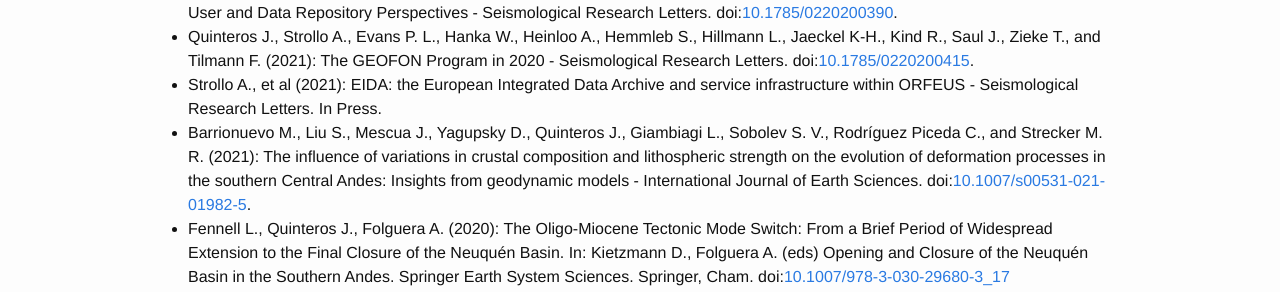
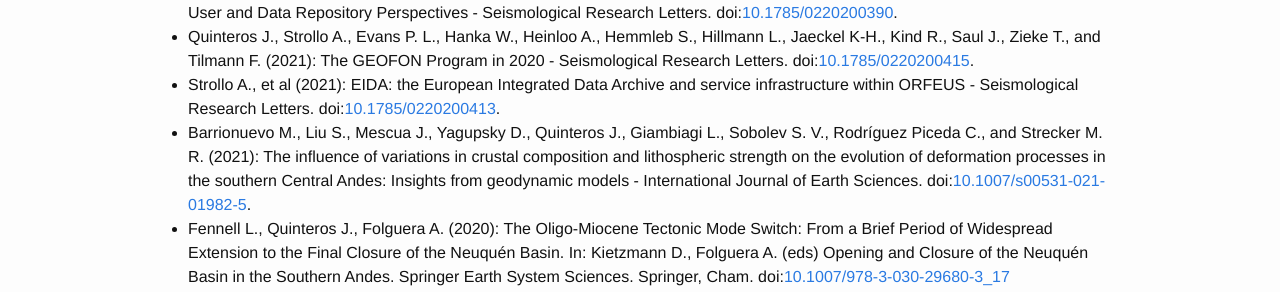
Before and after one commit to javiquinte/javiquinte.github.io, a Jekyll site: the page built from 3-publications.md, in a window 1280 px wide and 900 px high. Shown: the part 166-458 px from the top of the window. Built offline with Jekyll 4.4.1, drawn with Linux system fonts in a browser that asks for light colours.

Commit message:
Update details of the SRL EIDA paper

```diff
--- a/3-publications.md
+++ b/3-publications.md
@@ -8,7 +8,7 @@ Peer-reviewed articles
 ----------------------
 * Quinteros J., Carter J. A., Schaeffer J., Trabant C., Pedersen H. A. (2021): Exploring Approaches for Large Data in Seismology: User and Data Repository Perspectives - Seismological Research Letters. doi:[10.1785/0220200390](https://doi.org/10.1785/0220200390).
 * Quinteros J., Strollo A., Evans P. L., Hanka W., Heinloo A., Hemmleb S., Hillmann L., Jaeckel K-H., Kind R., Saul J., Zieke T., and Tilmann F. (2021): The GEOFON Program in 2020 - Seismological Research Letters. doi:[10.1785/0220200415](https://doi.org/10.1785/0220200415).
-* Strollo A., et al (2021): EIDA: the European Integrated Data Archive and service infrastructure within ORFEUS - Seismological Research Letters. In Press.
+* Strollo A., et al (2021): EIDA: the European Integrated Data Archive and service infrastructure within ORFEUS - Seismological Research Letters. doi:[10.1785/0220200413](https://doi.org/10.1785/0220200413).
 * Barrionuevo M., Liu S., Mescua J., Yagupsky D., Quinteros J., Giambiagi L., Sobolev S. V., Rodríguez Piceda C., and Strecker M. R. (2021): The influence of variations in crustal composition and lithospheric strength on the evolution of deformation processes in the southern Central Andes: Insights from geodynamic models - International Journal of Earth Sciences. doi:[10.1007/s00531-021-01982-5](https://doi.org/10.1007/s00531-021-01982-5).
 * Fennell L., Quinteros J., Folguera A. (2020): The Oligo-Miocene Tectonic Mode Switch: From a Brief Period of Widespread Extension to the Final Closure of the Neuquén Basin. In: Kietzmann D., Folguera A. (eds) Opening and Closure of the Neuquén Basin in the Southern Andes. Springer Earth System Sciences. Springer, Cham. doi:[10.1007/978-3-030-29680-3_17](http://doi.org/10.1007/978-3-030-29680-3_17)
 * Zaccarelli, R., Bindi, D., Strollo, A., Quinteros, J., and Cotton, F. (2019): Stream2segment: an open source tool for downloading, processing and visualizing massive event-based seismic waveform datasets. - Seismological Research Letters. doi:[10.1785/0220180314](http://doi.org/10.1785/0220180314).
```
